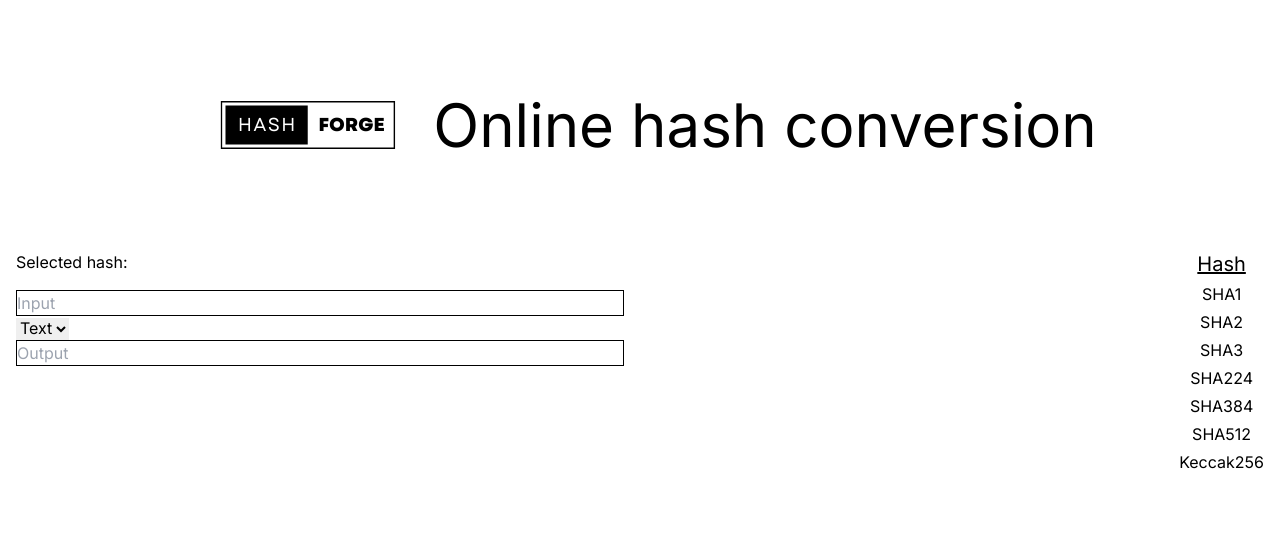
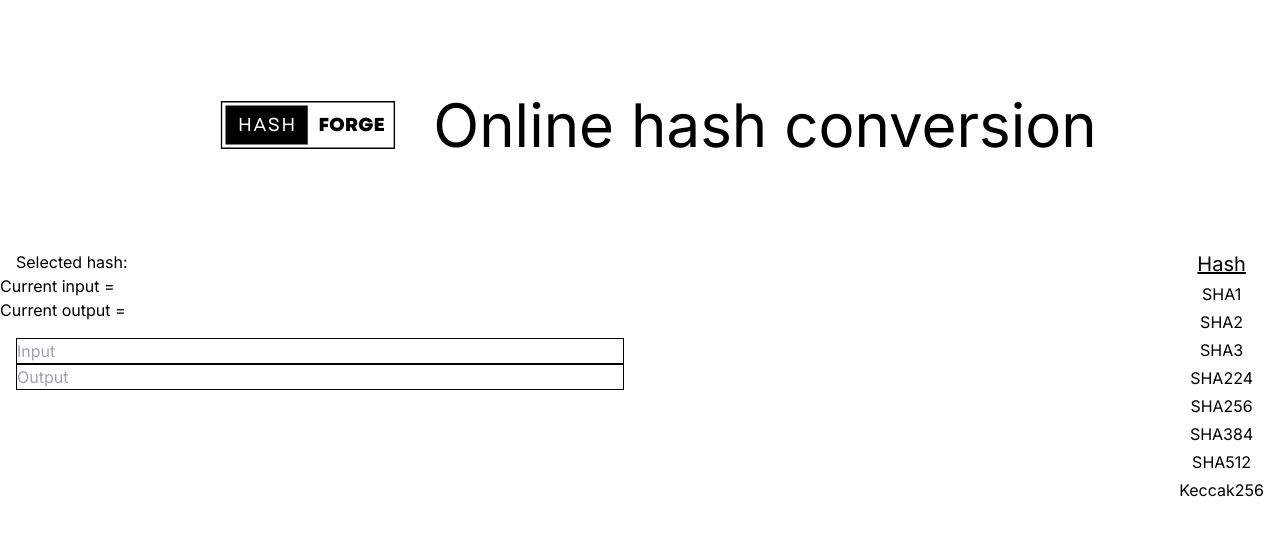
Before and after one commit to allanheremi/hashforge, a Next.js app: page / in a window 1280 px wide. Shown: the top 536 px of the page. Built offline with nearby package versions, Linux system fonts and the light colour scheme.

Commit message:
Feat: SHA256 output works correctly

```diff
--- a/app/components/HashList.tsx
+++ b/app/components/HashList.tsx
@@ -24,6 +24,7 @@ const HashList = ({selectedHash, setSelectedHash}: Props) => {
 <li onClick={() => handleChange('SHA2')}>SHA2</li>
 <li onClick={() => handleChange('SHA3')}>SHA3</li>
 <li onClick={() => handleChange('SHA224')}>SHA224</li>
+<li onClick={() => handleChange('SHA256')}>SHA256</li>
 <li onClick={() => handleChange('SHA384')}>SHA384</li>
 <li onClick={() => handleChange('SHA512')}>SHA512</li>
 <li onClick={() => handleChange('Keccak256')}>Keccak256</li>
--- a/app/components/InputField.tsx
+++ b/app/components/InputField.tsx
@@ -1,10 +1,29 @@
+'use client';
 import React from 'react';
-import HashList from './HashList';
+const crypto = require('crypto-js');
 
 type Props = {
+  currentInput: any;
+  setCurrentInput: any;
+  currentOutput: any;
+  setCurrentOutput: any;
 };
 
-const InputField = (props: Props) => {
+const InputField = ({
+  currentInput,
+  setCurrentInput,
+  currentOutput,
+  setCurrentOutput,
+}: Props) => {
+
+  const handleInputChange = (e: any) => {
+    const newValue = e.target.value;
+    setCurrentInput(newValue);
+
+    const hash = crypto.SHA256(newValue).toString();
+    setCurrentOutput(hash);
+  };
+
   return (
     <>
       <div className="flex flex-col w-[50%] p-4">
@@ -12,19 +31,16 @@ const InputField = (props: Props) => {
           type="text"
           className="border border-black"
           placeholder="Input"
+          onChange={handleInputChange}
+          value={currentInput}
         />
-
-        <label htmlFor="format">
-          <select name="Input type" id="format">
-            <option value="text">Text</option>
-            <option value="hex">Hex</option>
-          </select>
-        </label>
 
         <input
           type="text"
           className="border border-black"
           placeholder="Output"
+          value={currentOutput}
+          readOnly
         />
       </div>
     </>
--- a/app/components/Main.tsx
+++ b/app/components/Main.tsx
@@ -1,28 +1,36 @@
-'use client'
-import React, { useState } from 'react'
-import InputField from './InputField'
-import HashList from './HashList'
+'use client';
+import React, { useState } from 'react';
+import InputField from './InputField';
+import HashList from './HashList';
 
-type Props = {}
+type Props = {};
 
 function Main({}: Props) {
-   const [selectedHash, setSelectedHash] = useState('')
+  const [selectedHash, setSelectedHash] = useState('');
+  const [currentInput, setCurrentInput] = useState('');
+  const [currentOutput, setCurrentOutput] = useState('');
 
   return (
- <>
- <main className=''>
-    <div className='w-[-30%] flex flex-row-reverse text-center'>
-
- <HashList selectedHash={setSelectedHash} setSelectedHash={setSelectedHash}/>
-    </div>
-    <h1 className='px-4'>Selected hash: {selectedHash}</h1>
- <InputField />
-
-
- </main>
-
- </>
-  )
+    <>
+      <main className="">
+        <div className="w-[-30%] flex flex-row-reverse text-center">
+          <HashList
+            selectedHash={setSelectedHash}
+            setSelectedHash={setSelectedHash}
+          />
+        </div>
+        <h1 className="px-4">Selected hash: {selectedHash}</h1>
+        <h1>Current input = {currentInput}</h1>
+        <h1 >Current output = {currentOutput}</h1>
+        <InputField
+          currentInput={currentInput}
+          setCurrentInput={setCurrentInput}
+          currentOutput={currentOutput}
+          setCurrentOutput={setCurrentOutput}
+        />
+      </main>
+    </>
+  );
 }
 
-export default Main
+export default Main;
```
Also changed, not shown: 1 other file (tests, documents, lock files or other folders).
